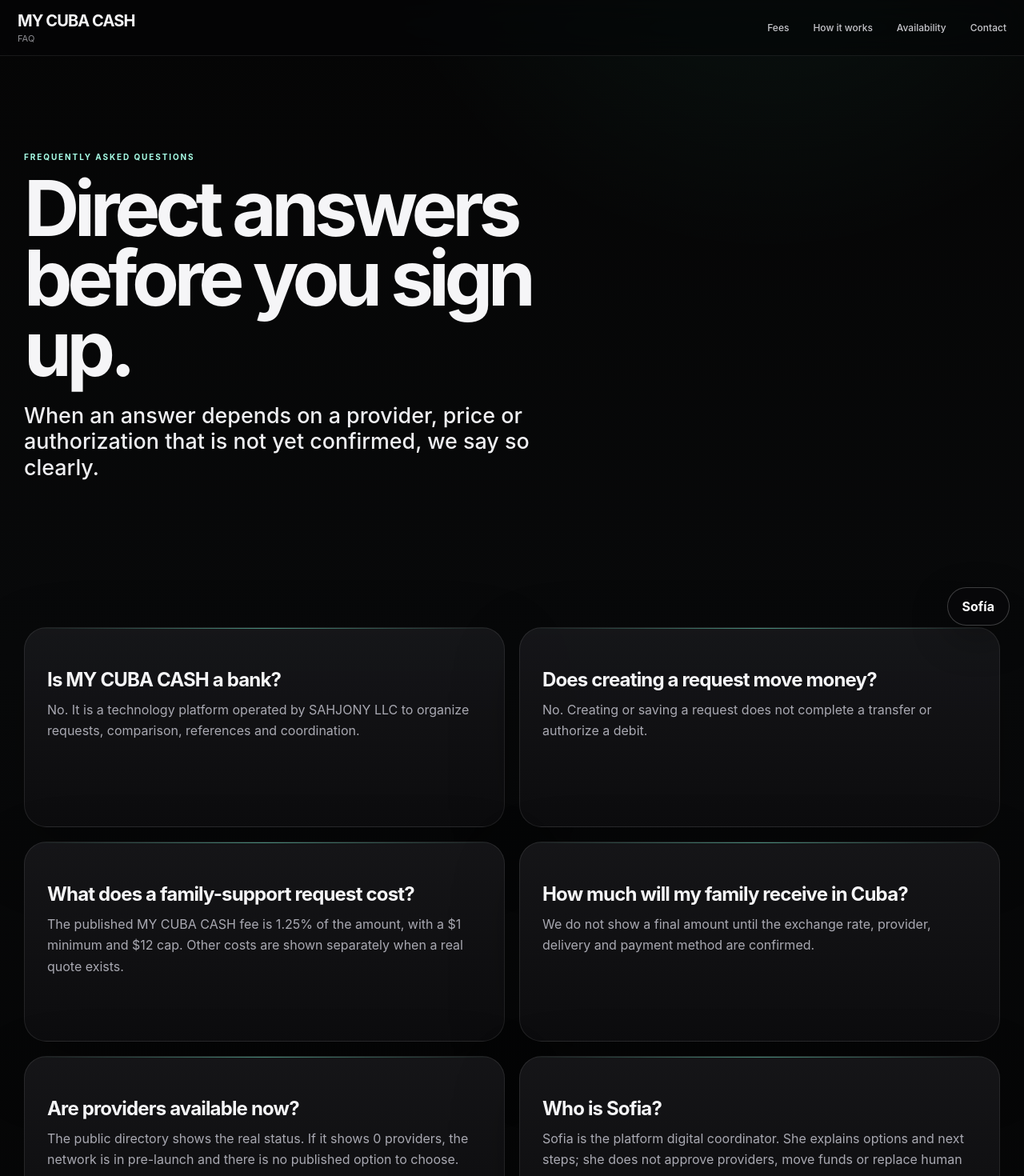
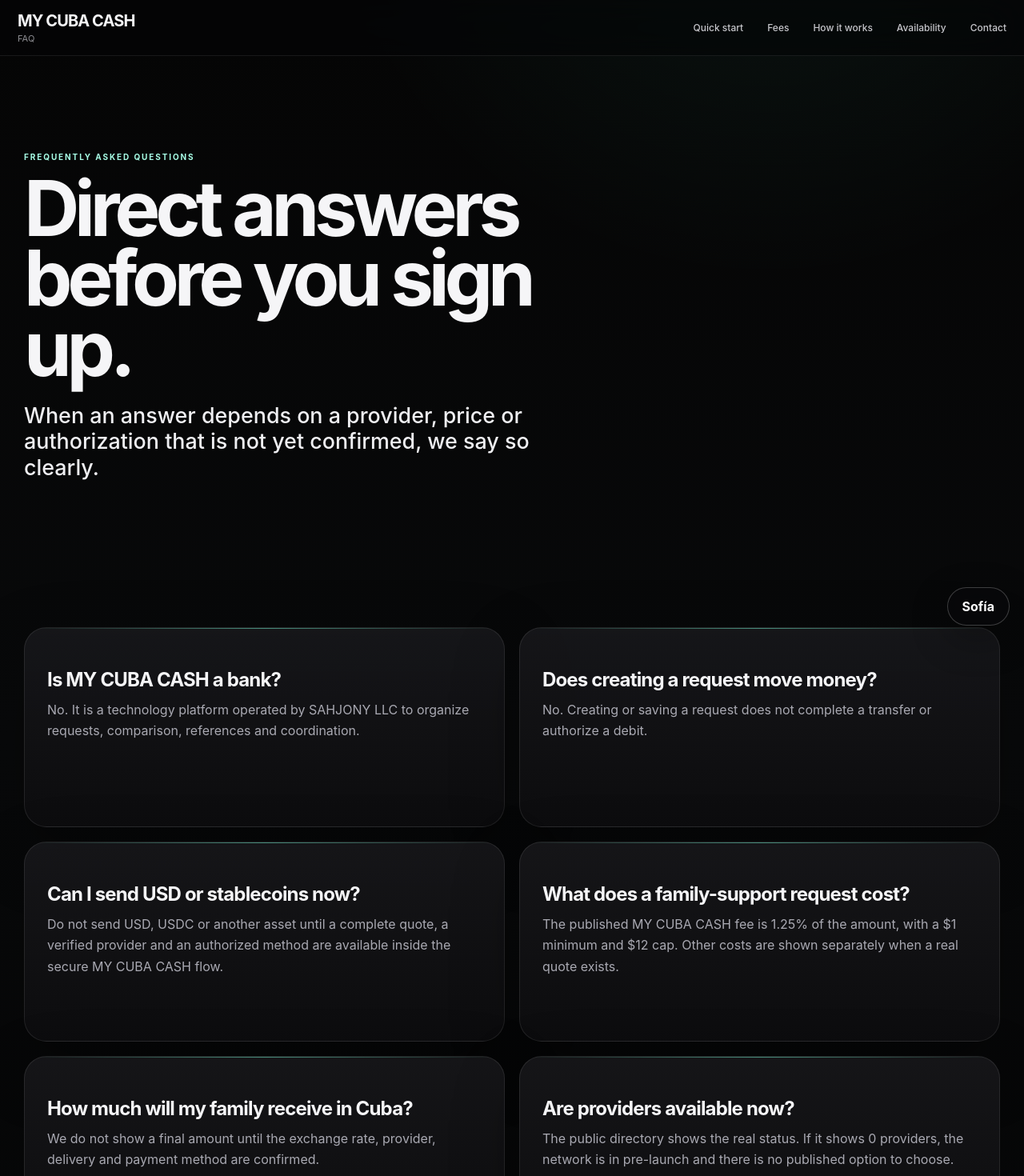
Before and after one commit to SAHJONY/CUBACASH, a Next.js app: page /en/faq in a window 1280 px wide. Shown: the top 1470 px of the page at 80% size. Built offline with nearby package versions, Linux system fonts and the light colour scheme.

Commit message:
Clarify stablecoin and funding safety

```diff
--- a/app/[locale]/faq/page.tsx
+++ b/app/[locale]/faq/page.tsx
@@ -3,6 +3,7 @@
 const items=[
   ['¿MY CUBA CASH es un banco?','No. Es una plataforma tecnológica operada por SAHJONY LLC para organizar solicitudes, comparación, referencias y coordinación.'],
   ['¿Crear una solicitud mueve dinero?','No. Crear o guardar una solicitud no completa una transferencia ni autoriza un débito.'],
+  ['¿Puedo enviar USD o stablecoins ahora?','No envíes USD, USDC ni otro activo hasta que exista una cotización completa, un proveedor verificado y un método autorizado dentro del flujo seguro de MY CUBA CASH.'],
   ['¿Cuánto cuesta una solicitud familiar?','La tarifa publicada de MY CUBA CASH es 1.25% del importe, con mínimo de $1 y máximo de $12. Otros costos se muestran por separado cuando exista una cotización real.'],
   ['¿Cuánto recibe mi familiar en Cuba?','No mostramos una cifra final hasta contar con tipo de cambio, proveedor, entrega y método de pago confirmados.'],
   ['¿Hay proveedores disponibles ahora?','El directorio público muestra el estado real. Si indica 0 proveedores, la red está en pre-lanzamiento y no hay una opción publicada para elegir.'],
@@ -16,11 +17,12 @@
   const locale=localeOf(raw);
   const es=locale==='es';
   return <main className="shell premiumAppShell" dir={locale==='ar'?'rtl':'ltr'}>
-    <nav className="nav premiumNav"><a href={`/${locale}`} className="brandwrap"><div className="brand">MY CUBA CASH</div><small>FAQ</small></a><div className="navlinks"><a href={`/${locale}/fees`}>{es?'Tarifas':'Fees'}</a><a href={`/${locale}/how-it-works`}>{es?'Cómo funciona':'How it works'}</a><a href={`/${locale}/delivery-providers`}>{es?'Disponibilidad':'Availability'}</a><a href={`/${locale}/contact`}>{es?'Contacto':'Contact'}</a></div></nav>
+    <nav className="nav premiumNav"><a href={`/${locale}`} className="brandwrap"><div className="brand">MY CUBA CASH</div><small>FAQ</small></a><div className="navlinks"><a href={`/${locale}/quick-start`}>{es?'Guía rápida':'Quick start'}</a><a href={`/${locale}/fees`}>{es?'Tarifas':'Fees'}</a><a href={`/${locale}/how-it-works`}>{es?'Cómo funciona':'How it works'}</a><a href={`/${locale}/delivery-providers`}>{es?'Disponibilidad':'Availability'}</a><a href={`/${locale}/contact`}>{es?'Contacto':'Contact'}</a></div></nav>
     <section className="hero"><div className="heroCopy"><div className="eyebrow">{es?'PREGUNTAS FRECUENTES':'FREQUENTLY ASKED QUESTIONS'}</div><h1>{es?'Respuestas directas antes de registrarte.':'Direct answers before you sign up.'}</h1><p className="heroLead">{es?'Si una respuesta depende de un proveedor, precio o autorización todavía no confirmados, lo decimos claramente.':'When an answer depends on a provider, price or authorization that is not yet confirmed, we say so clearly.'}</p></div></section>
     <section className="section"><div className="featureGrid">{items.map(([question,answer])=><article className="feature premiumCard" key={question}><h3>{es?question:({
       '¿MY CUBA CASH es un banco?':'Is MY CUBA CASH a bank?',
       '¿Crear una solicitud mueve dinero?':'Does creating a request move money?',
+      '¿Puedo enviar USD o stablecoins ahora?':'Can I send USD or stablecoins now?',
       '¿Cuánto cuesta una solicitud familiar?':'What does a family-support request cost?',
       '¿Cuánto recibe mi familiar en Cuba?':'How much will my family receive in Cuba?',
       '¿Hay proveedores disponibles ahora?':'Are providers available now?',
@@ -30,6 +32,7 @@
     } as Record<string,string>)[question]}</h3><p>{es?answer:({
       'No. Es una plataforma tecnológica operada por SAHJONY LLC para organizar solicitudes, comparación, referencias y coordinación.':'No. It is a technology platform operated by SAHJONY LLC to organize requests, comparison, references and coordination.',
       'No. Crear o guardar una solicitud no completa una transferencia ni autoriza un débito.':'No. Creating or saving a request does not complete a transfer or authorize a debit.',
+      'No envíes USD, USDC ni otro activo hasta que exista una cotización completa, un proveedor verificado y un método autorizado dentro del flujo seguro de MY CUBA CASH.':'Do not send USD, USDC or another asset until a complete quote, a verified provider and an authorized method are available inside the secure MY CUBA CASH flow.',
       'La tarifa publicada de MY CUBA CASH es 1.25% del importe, con mínimo de $1 y máximo de $12. Otros costos se muestran por separado cuando exista una cotización real.':'The published MY CUBA CASH fee is 1.25% of the amount, with a $1 minimum and $12 cap. Other costs are shown separately when a real quote exists.',
       'No mostramos una cifra final hasta contar con tipo de cambio, proveedor, entrega y método de pago confirmados.':'We do not show a final amount until the exchange rate, provider, delivery and payment method are confirmed.',
       'El directorio público muestra el estado real. Si indica 0 proveedores, la red está en pre-lanzamiento y no hay una opción publicada para elegir.':'The public directory shows the real status. If it shows 0 providers, the network is in pre-launch and there is no published option to choose.',
```
